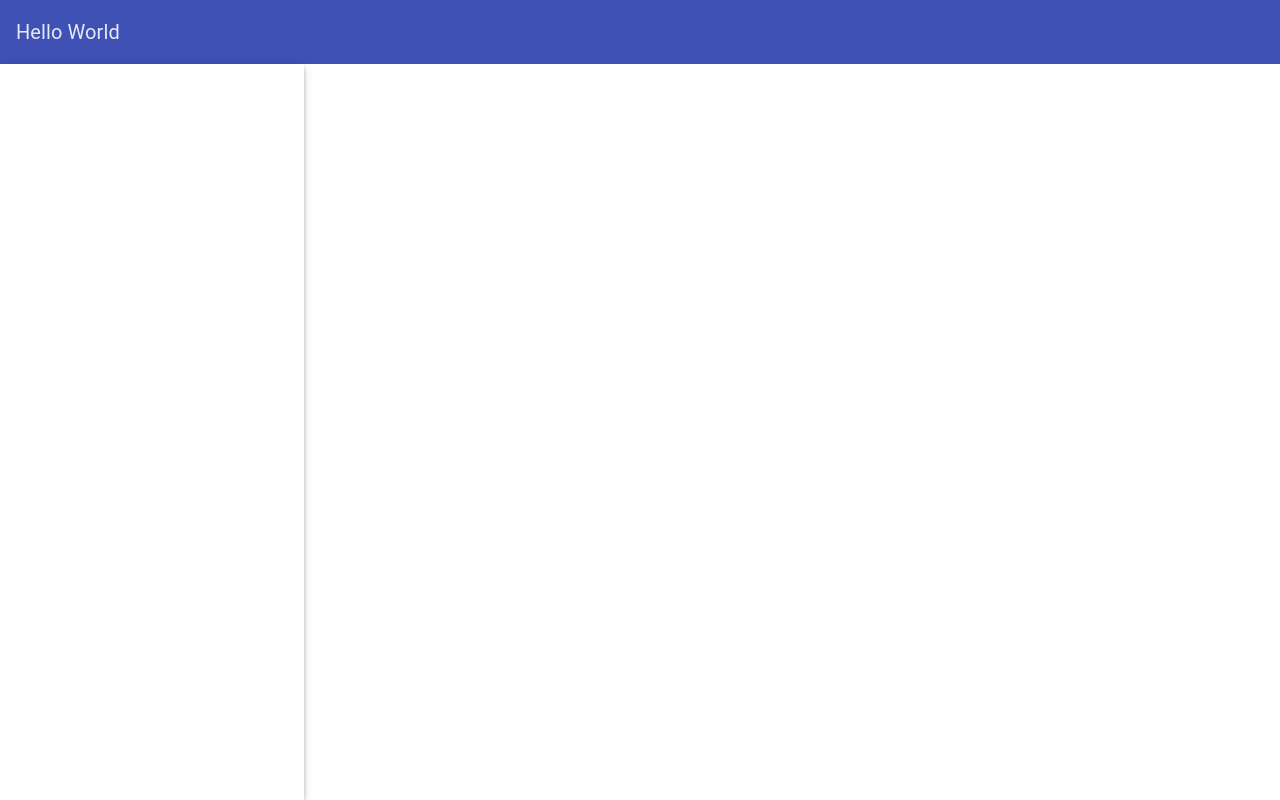
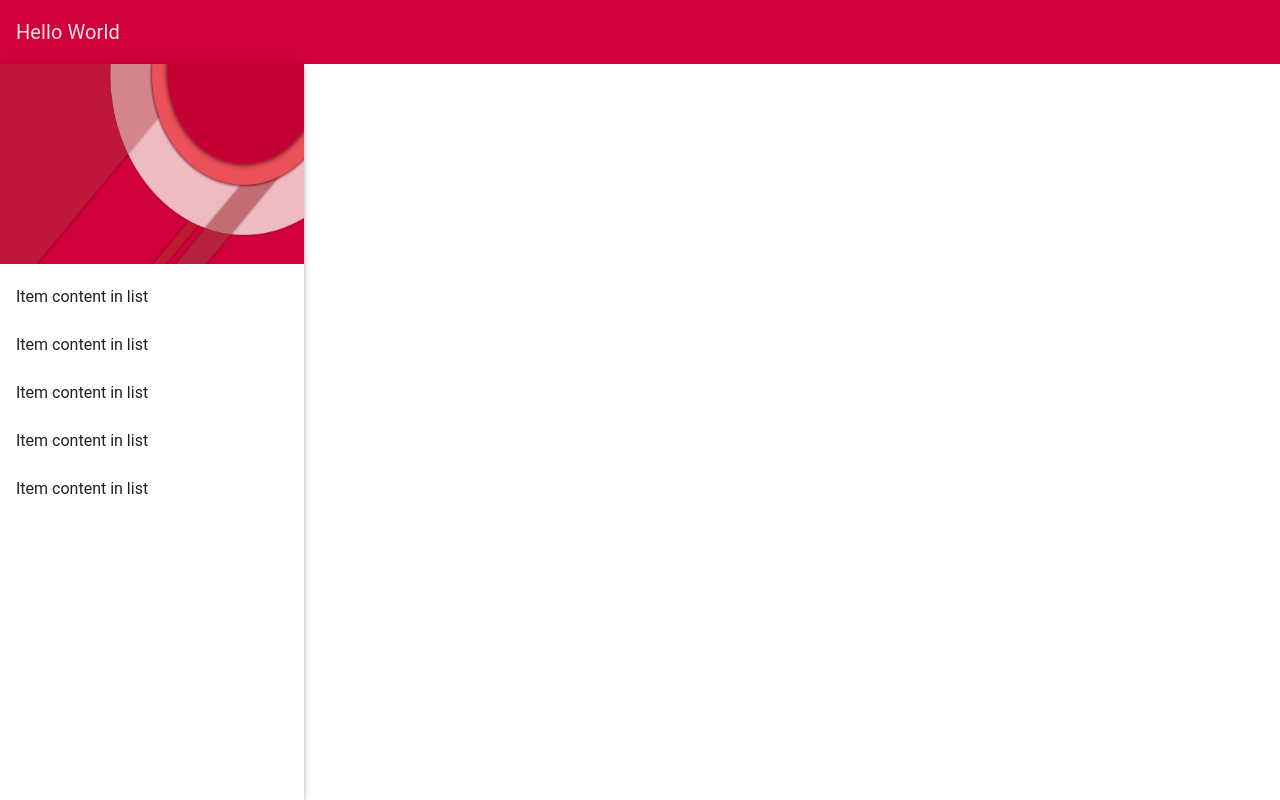
Before and after one commit to libardo2s/angular-material, a plain HTML site: page index.html in a window 1280 px wide. Drawn offline with Linux system fonts and the light colour scheme; no server answers; a web font is replaced by a local one.

Commit message:
Header add

```diff
--- a/css/style.css
+++ b/css/style.css
@@ -1,5 +1,9 @@
+.md-toolbar-tools{
+	background: rgb(207, 0, 58);
+}
+
 .md-toolbar-tools h1 {
-  font-size: inherit;
-  font-weight: inherit;
-  margin: inherit;
+	font-size: inherit;
+  	font-weight: inherit;
+  	margin: inherit;
 }
--- a/index.html
+++ b/index.html
@@ -1,7 +1,6 @@
 <html lang="es" ng-app="StarterApp">
   <head>
-
-  <!-- CSS -->
+    <!-- CSS -->
     <link rel="stylesheet" href="css/angular-material.min.css">
     <link rel="stylesheet" type="text/css" href="css/style.css">
     <link rel="stylesheet" href="https://fonts.googleapis.com/css?family=RobotoDraft:300,400,500,700,400italic">
@@ -14,7 +13,6 @@
     <script src="js/angular/angular-material.min.js"></script>
 
     <script src="js/app.js"></script>
-
     <meta name="viewport" content="initial-scale=1" />
   </head>
   <body layout="column" ng-controller="AppCtrl">
@@ -28,11 +26,17 @@
     </md-toolbar>
     <div layout="row" flex>
         <md-sidenav layout="column" class="md-sidenav-left md-whiteframe-z2" md-component-id="left" md-is-locked-open="$mdMedia('gt-sm')">
-
+          <img src="img/header.png" height="200">
+          <md-list>
+            <md-list-item> Item content in list</md-list-item>
+            <md-list-item> Item content in list</md-list-item>
+            <md-list-item> Item content in list</md-list-item>
+            <md-list-item> Item content in list</md-list-item>
+            <md-list-item> Item content in list</md-list-item>
+          </md-list>
         </md-sidenav>
         <div layout="column" flex id="content">
             <md-content layout="column" flex class="md-padding">
-
             </md-content>
         </div>
     </div>
```
Also changed, not shown: img/header.png (added).
